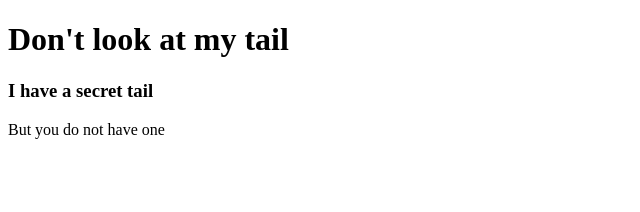
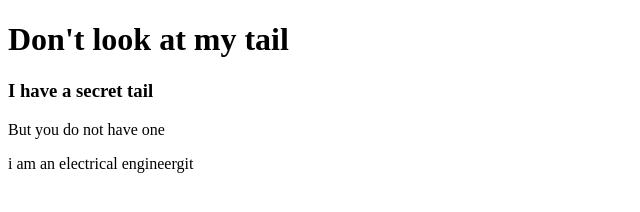
Before and after one commit to mdrubelhasan1/explore-tailwind, a plain HTML site: page index.html in a window 1280 px wide. Shown: the whole page, without its empty margins (0-640 px from the left). Drawn offline with Linux system fonts and the light colour scheme.

Commit message:
second commit

```diff
--- a/index.html
+++ b/index.html
@@ -9,5 +9,6 @@
     <h1>Don't look at my tail</h1>
     <h3>I have a secret tail</h3>
     <p>But you do not have one</p>
+    <p>i am an electrical engineergit</p>
 </body>
 </html>
```
